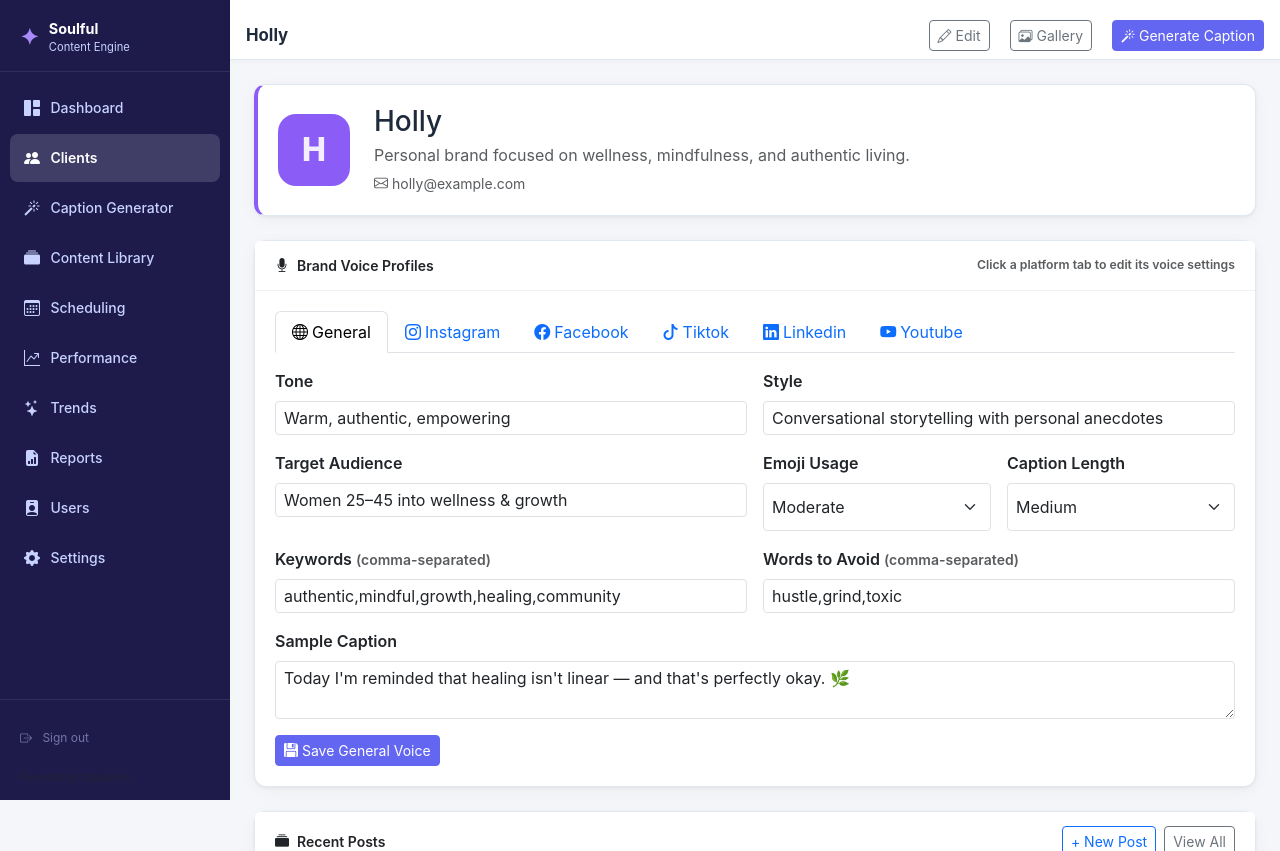
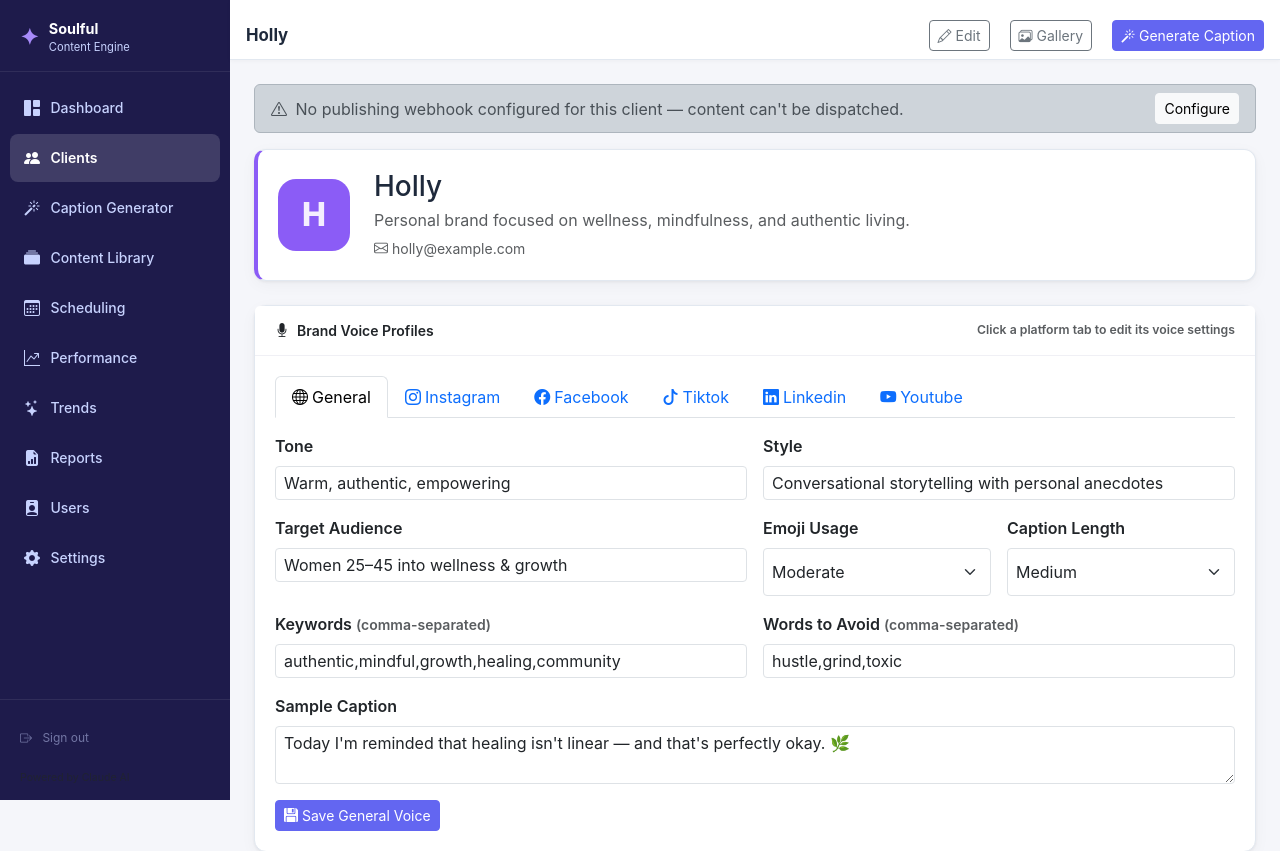
Before and after one commit to josy-pixel/soulful-content-engine, a Flask app: page /clients/1 in a window 1280 px wide. Shown: the top 851 px of the page. Run offline with Flask 3, Linux system fonts and the light colour scheme; a user stored in the database is signed in; data comes from the database, SQL or seed files in the repository; data that the repository does not hold is empty; some libraries are stand-ins or nearby versions.

Commit message:
Per-client webhooks: onboarding-status banner on the client page
Admins see, on a client's page, an unmissable banner when that client's webhook is
missing / untested / insecure / failing, linking to Settings. Satisfies 'warn on the
client card while status is untested' — the status is visible where you publish, not
only in Settings.

Co-Authored-By: Claude Opus 4.8 <noreply@anthropic.com>

```diff
--- a/app.py
+++ b/app.py
@@ -197,8 +197,9 @@ def client_detail(client_id):
         return redirect(url_for('clients'))
     voices = db.get_all_brand_voices(client_id)
     posts = db.get_posts(client_id=client_id, limit=10)
+    webhook = db.get_client_webhook(client_id)   # for the onboarding-status banner
     return render_template('client_detail.html', client=client, voices=voices,
-                           posts=posts, platforms=PLATFORMS)
+                           posts=posts, platforms=PLATFORMS, webhook=webhook)
 
 
 @app.route('/clients/<int:client_id>/edit', methods=['GET', 'POST'])
--- a/templates/client_detail.html
+++ b/templates/client_detail.html
@@ -14,6 +14,20 @@
 {% endblock %}
 
 {% block content %}
+{% if current_user.role == 'admin' %}
+  {% if not webhook %}
+  <div class="alert alert-dark d-flex justify-content-between align-items-center py-2">
+    <span><i class="bi bi-exclamation-triangle me-1"></i> No publishing webhook configured for this client — content can't be dispatched.</span>
+    <a href="{{ url_for('settings.webhooks_page') }}" class="btn btn-sm btn-light">Configure</a>
+  </div>
+  {% elif webhook.status in ('untested', 'insecure', 'failing') %}
+  <div class="alert {{ 'alert-danger' if webhook.status in ('insecure','failing') else 'alert-warning' }} d-flex justify-content-between align-items-center py-2">
+    <span><i class="bi bi-exclamation-triangle me-1"></i>
+      Webhook is <strong>{{ webhook.status }}</strong> — {% if webhook.status == 'untested' %}send a test ping before publishing.{% else %}{{ webhook.last_error }}{% endif %}</span>
+    <a href="{{ url_for('settings.webhooks_page') }}" class="btn btn-sm btn-light">Settings</a>
+  </div>
+  {% endif %}
+{% endif %}
 <!-- Client header -->
 <div class="client-hero mb-4" style="border-left: 4px solid {{ client.logo_color }}">
   <div class="d-flex align-items-center gap-4">
```
